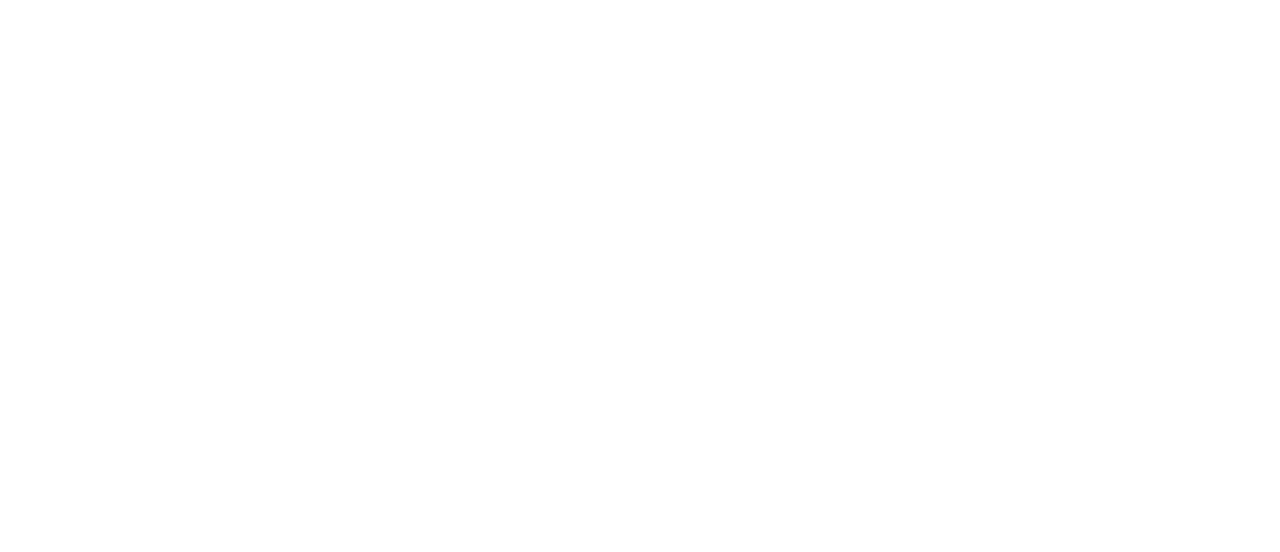
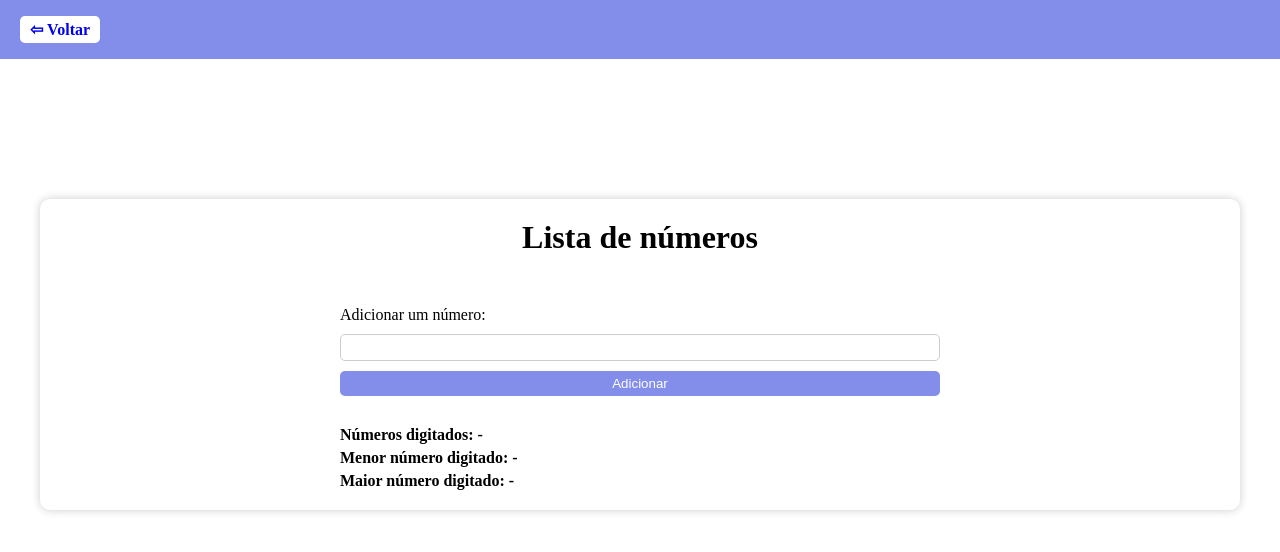
Before and after one commit to Loogan/desafios, a plain HTML site: page exercices/exercicio-5/index.html in a window 1280 px wide. Drawn offline with Linux system fonts and the light colour scheme.

Commit message:
feat add exercise 5

```diff
--- /dev/null
+++ b/assets/css/exercicio5.css
@@ -0,0 +1,89 @@
+* {
+  margin: 0;
+  padding: 0;
+  box-sizing: border-box;
+}
+
+header {
+  background-color: #838eeb;
+  padding: 20px;
+  margin-bottom: 20px;
+}
+
+header a {
+  text-decoration: none;
+  background-color: #fff;
+  font-weight: bold;
+  padding: 5px 10px;
+  border-radius: 5px;
+}
+
+header a:hover {
+  background-color: #e4e0e0;
+}
+
+.container {
+  max-width: 1200px;
+}
+
+main {
+  display: flex;
+  flex-direction: column;
+  justify-content: center;
+  align-items: center;
+  padding: 20px;
+}
+
+.list {
+  width: 100%;
+  display: flex;
+  flex-direction: column;
+  justify-content: center;
+  align-items: center;
+  gap: 10px;
+  background-color: #ffffff;
+  margin-top: 100px;
+  padding: 20px;
+  background-color: #fff;
+  border-radius: 10px;
+  box-shadow: 0 0 10px rgba(0, 0, 0, 0.2);
+}
+
+.numeros {
+  margin-top: 40px;
+  width: 100%;
+  max-width: 600px;
+  display: flex;
+  flex-direction: column;
+  gap: 10px;
+}
+
+.numeros input {
+  padding: 5px;
+  border-radius: 5px;
+  border: 1px solid #ccc;
+}
+
+.numeros button {
+  padding: 5px 10px;
+  border-radius: 5px;
+  border: none;
+  background-color: #838eeb;
+  color: #fff;
+  cursor: pointer;
+  margin-bottom: 20px;
+}
+
+.numeros button:hover {
+  background-color: #6972c9;
+}
+
+.res {
+  width: 100%;
+  max-width: 600px;
+  display: flex;
+  flex-direction: column;
+  font-weight: bold;
+  text-align: justify;
+  gap: 5px;
+}
--- /dev/null
+++ b/assets/js/exercicio5.js
@@ -0,0 +1,18 @@
+const NUM = document.getElementById('num');
+const BTN = document.getElementById('btn');
+const RES1 = document.getElementById('res1');
+const RES2 = document.getElementById('res2');
+const RES3 = document.getElementById('res3');
+const numeros = [];
+
+BTN.addEventListener('click', () => {
+  if (NUM.value === '') {
+    alert('Preencha todos os campos');
+    return;
+  }
+
+  numeros.push(NUM.value);
+  RES1.innerHTML = `Números digitados: ${numeros}`;
+  RES2.innerHTML = `Menor número digitado: ${Math.min(...numeros)}`;
+  RES3.innerHTML = `Maior número digitado: ${Math.max(...numeros)}`;
+});
--- a/exercices/exercicio-5/index.html
+++ b/exercices/exercicio-5/index.html
@@ -4,8 +4,29 @@
   <meta charset="UTF-8">
   <meta name="viewport" content="width=device-width, initial-scale=1.0">
   <title>Desafios | Exercicio - 5</title>
+  <link rel="stylesheet" href="../../assets/css/exercicio5.css">
 </head>
 <body>
-
+  <header>
+    <div class="container">
+      <a href="../../">⇦ Voltar</a>
+    </div>
+  </header>
+  <main>
+    <div class="container list">
+      <h1>Lista de números</h1>
+      <div class="numeros container">
+        <label for="num">Adicionar um número:</label>
+        <input type="number" id="num">
+        <button id="btn">Adicionar</button>
+      </div>
+      <div class="res">
+        <p id="res1">Números digitados: -</p>
+        <p id="res2">Menor número digitado: -</p>
+        <p id="res3">Maior número digitado: -</p>
+      </div>
+    </div>
+  </main>
+  <script src="../../assets/js/exercicio5.js"></script>
 </body>
 </html>
```
